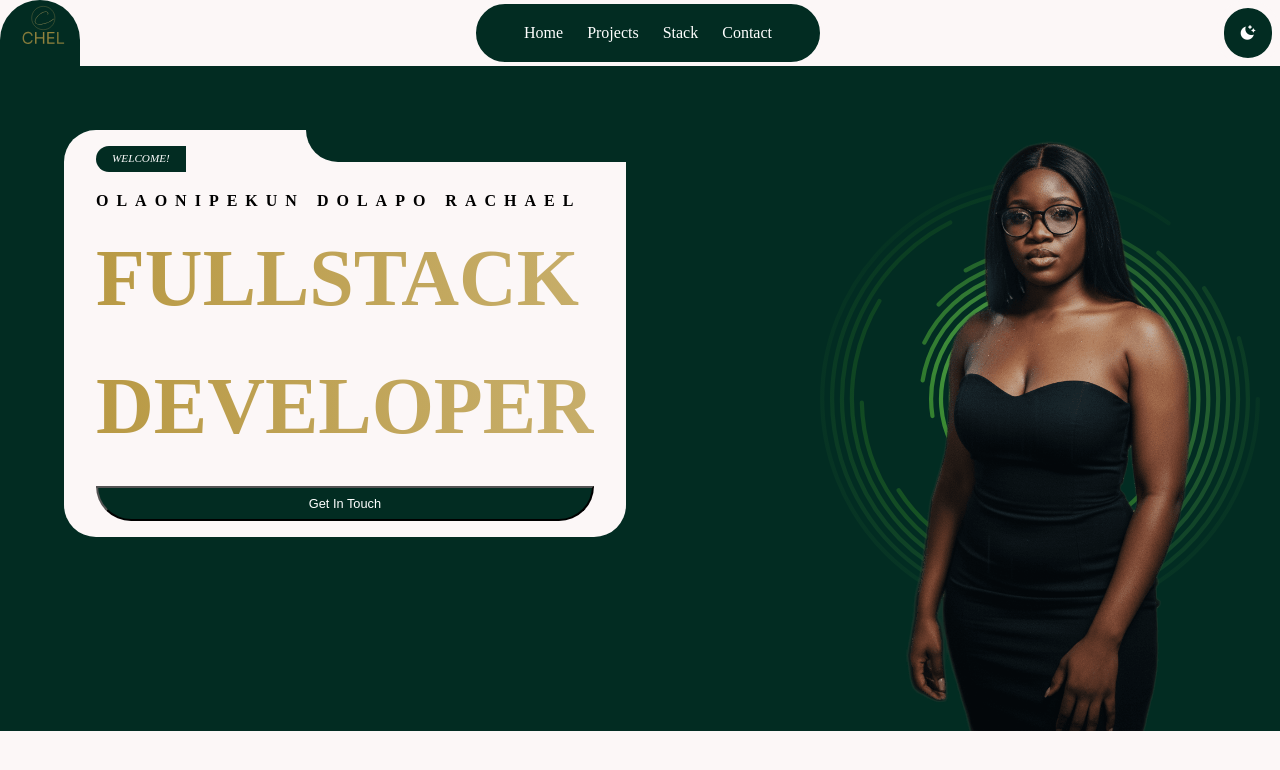
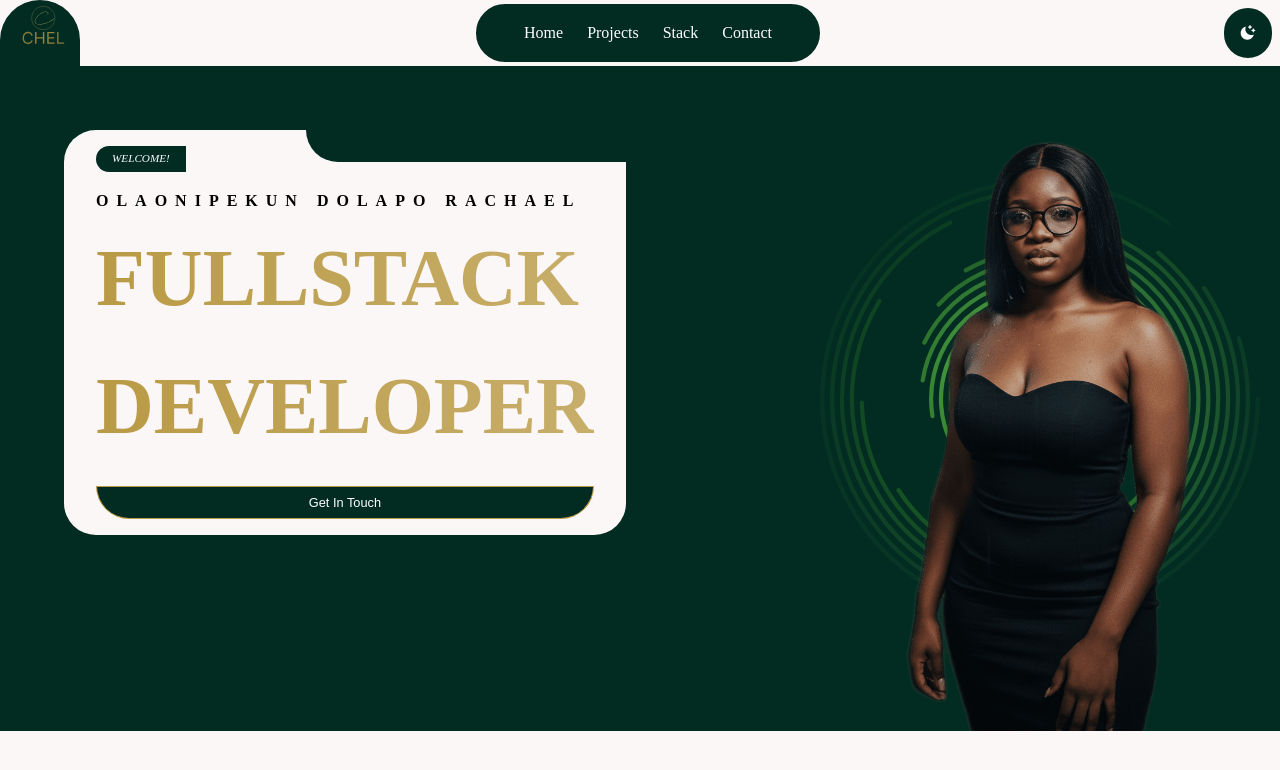
Before and after one commit to Lovethrech/my-main-portfolio, a Vue app: page / in a window 1280 px wide. Shown: the top 770 px of the page. Built offline with nearby package versions, Linux system fonts and the light colour scheme.

Commit message:
working on the hero components.

```diff
--- a/src/assets/main.css
+++ b/src/assets/main.css
@@ -28,3 +28,13 @@ a, .link{
   justify-content: center;
   place-items: center;
 }
+.btn-gold-border{
+  border: 0.1vh solid #B99A45;
+  transition: background-color .4s ease, transform .2s ease-in-out;
+}
+.btn-gold-border:hover{
+  cursor: pointer;
+  background-color: transparent;
+  color:var(--text-color);
+  transform: scale(0.98);
+}
--- a/src/components/home/ColoredBtn.vue
+++ b/src/components/home/ColoredBtn.vue
@@ -7,7 +7,7 @@ const {btnDescName, btnDescLink}=defineProps(['btnDescName', 'btnDescLink']);
 <template>
     <div class="colored-btn-ctn">
         <RouterLink :to="btnDescLink">
-            <button type="button" class="general-bg-color-theme-default-text-white">
+            <button type="button" class="general-bg-color-theme-default-text-white btn-gold-border">
                 {{ btnDescName }}
             </button>
         </RouterLink>
```
